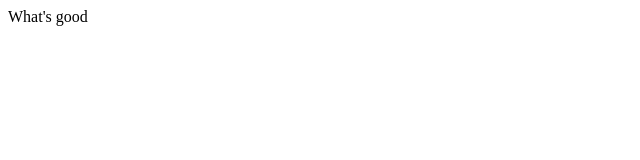
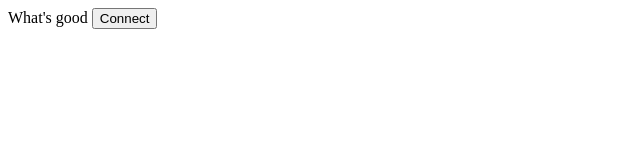
Before and after one commit to marc23gold/html-fund-me, a plain HTML site: page index.html in a window 1280 px wide. Shown: the whole page, without its empty margins (0-640 px from the left). Drawn offline with Linux system fonts and the light colour scheme.

Commit message:
index.js

```diff
--- a/index.html
+++ b/index.html
@@ -5,8 +5,8 @@
     </head>
     <body>
         What's good
-        <script>
-            console.log("Hi, I'm from script tage")
+        <script src="./index.js" type="text/javascript">
         </script>
+        <button id="connectButton" onClick="connect()">Connect</button>
     </body>
 </html>
--- /dev/null
+++ b/index.js
@@ -0,0 +1,12 @@
+async function connect() {
+  console.log("Hi, I'm from script tage");
+  if (typeof window.ethereum !== "undefined") {
+    await window.ethereum.request({ method: "eth_requestAccounts" });
+    console.log("Connected");
+    document.getElementById("connectButton").innerHTML = "Connected!";
+  } else {
+    console.log("No metamask");
+    document.getElementById("connectButton").innerHTML =
+      "Please Install metamask";
+  }
+}
```
